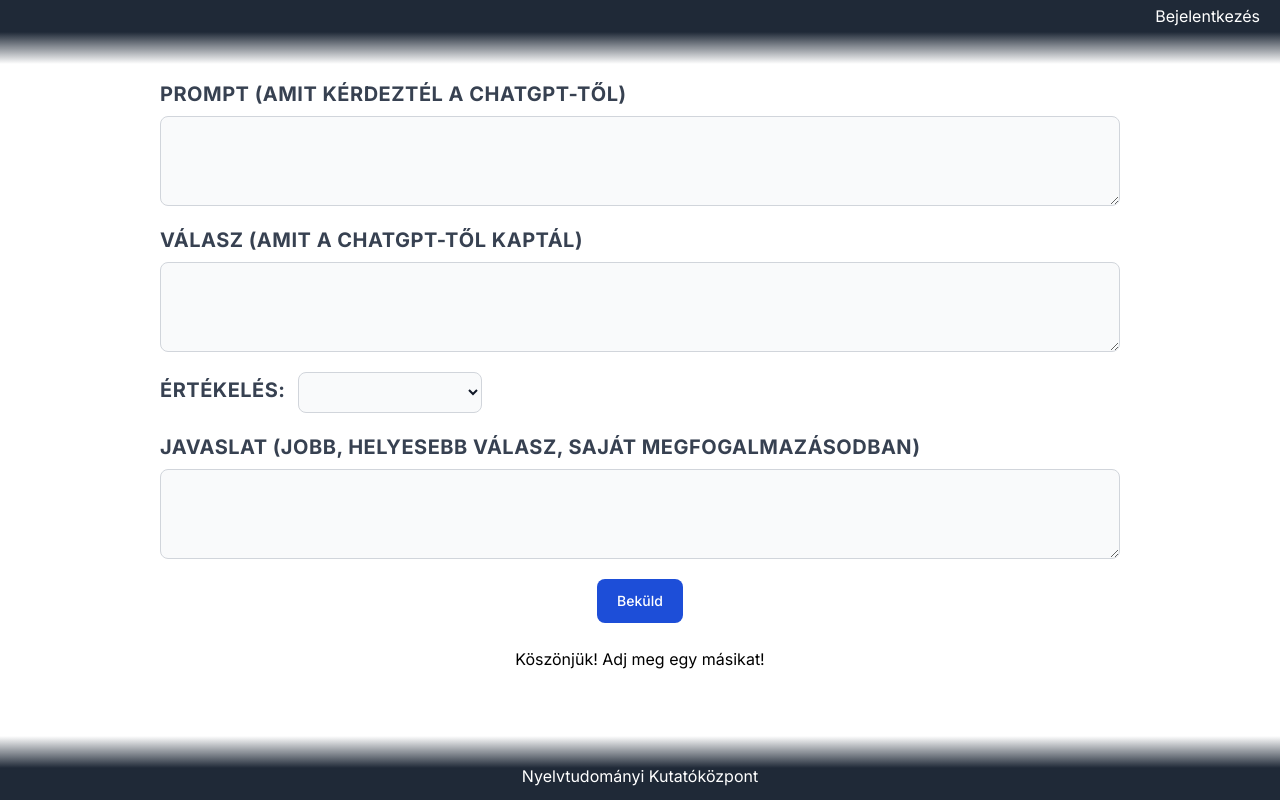
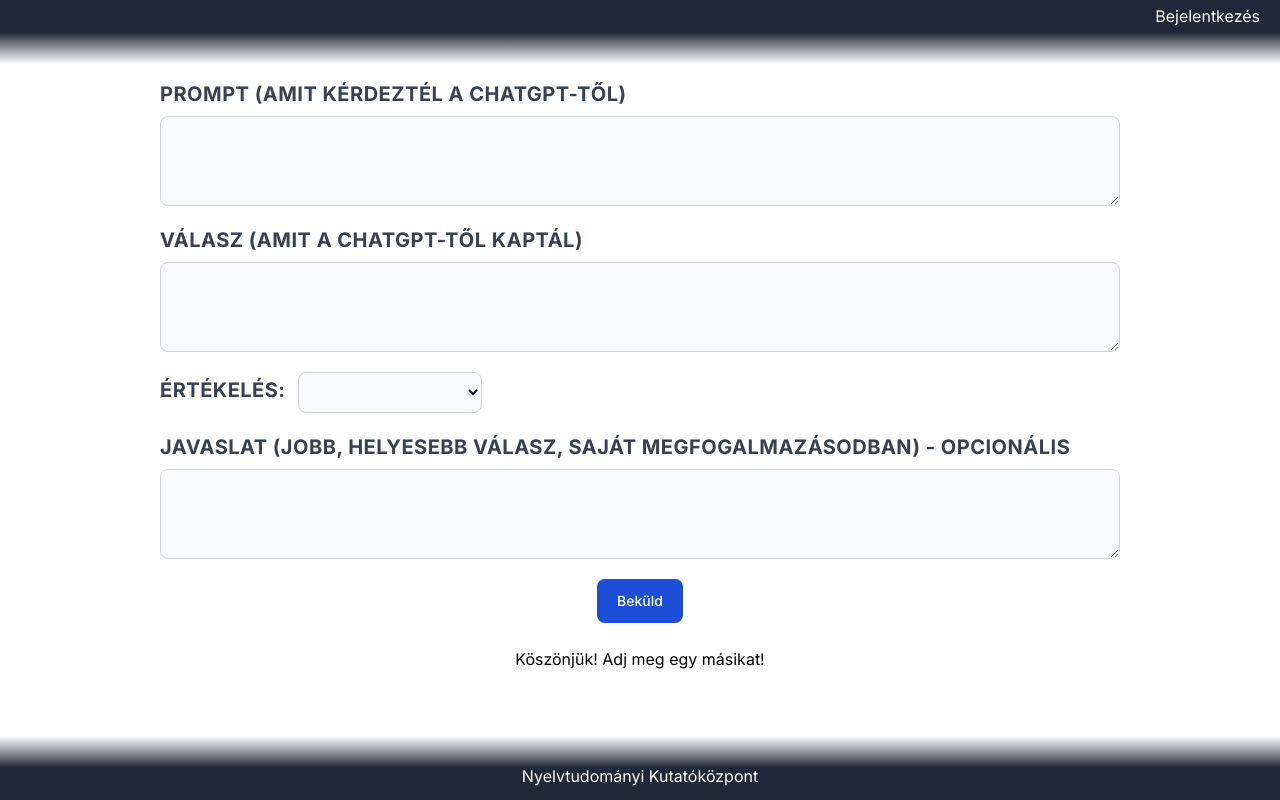
Before and after one commit to SophieH07/prompt_collector_nytud, a Next.js app in the folder next-app/: page / in a window 1280 px wide. Built offline with nearby package versions, Linux system fonts and the light colour scheme; no server answers.

Commit message:
change title

```diff
--- a/next-app/app/form.tsx
+++ b/next-app/app/form.tsx
@@ -100,7 +100,8 @@ export default function Form() {
 
             <div className="pt-5">
               <label className="block uppercase tracking-wide text-gray-700 text-xl font-bold mb-2">
-                javaslat (jobb, helyesebb válasz, saját megfogalmazásodban)
+                javaslat (jobb, helyesebb válasz, saját megfogalmazásodban) -
+                opcionális
               </label>
               <textarea
                 className="block resize p-6 w-full text-sm text-gray-900 bg-gray-50 rounded-lg border border-gray-300 focus:ring-blue-500 focus:border-blue-500"
```
